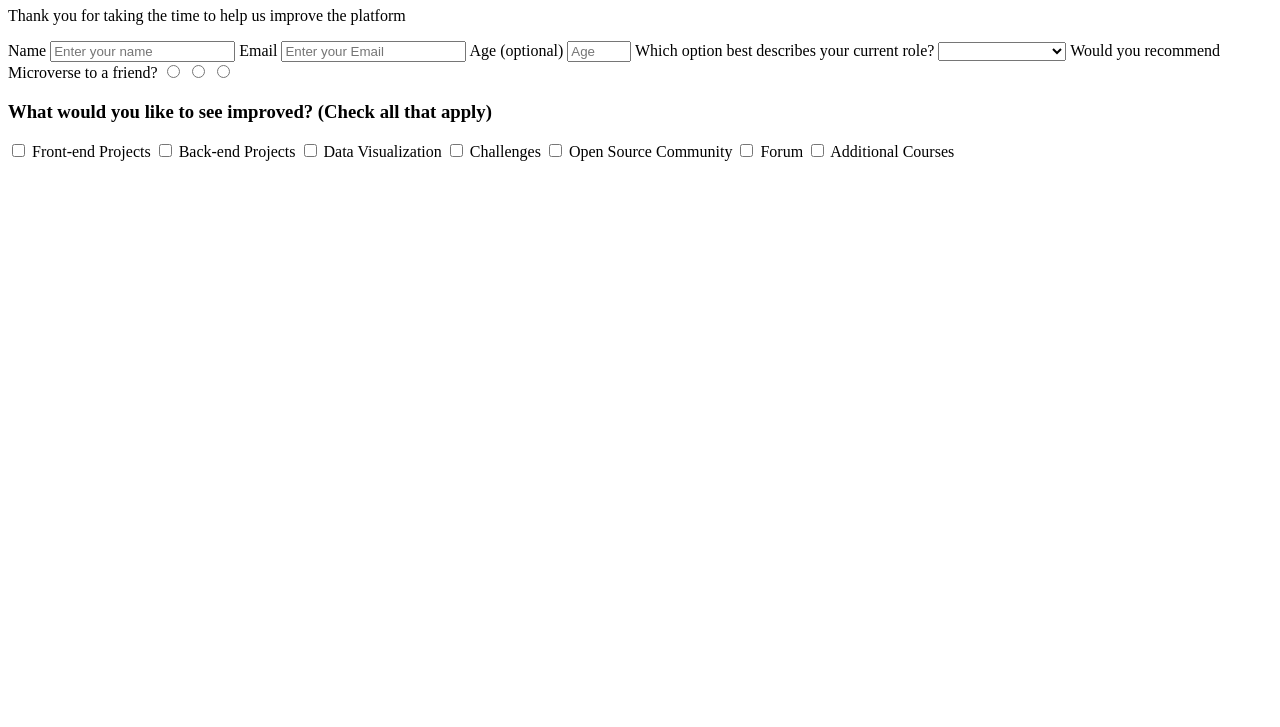
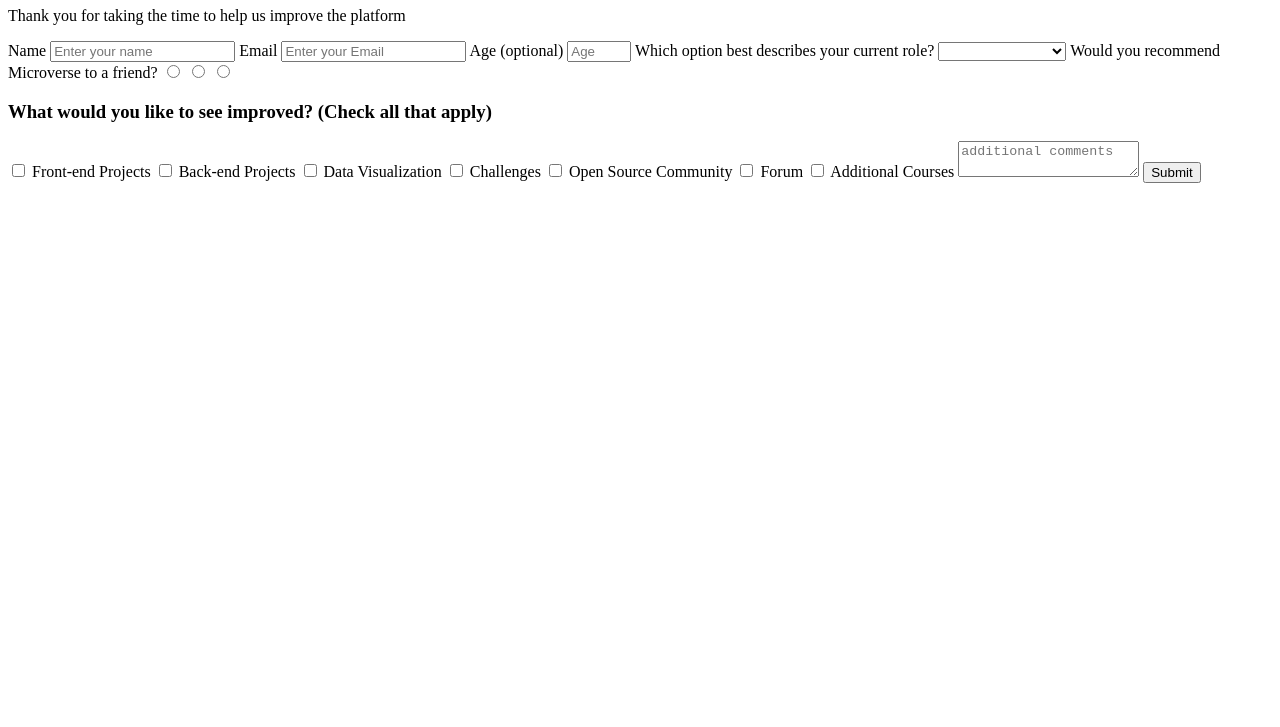
Before and after one commit to toliboff/tolib-and-kossi, a plain HTML site: page index.html in a window 1280 px wide. Shown: the part 73-800 px from the top of the page. Drawn offline with Linux system fonts and the light colour scheme.

Commit message:
added textera and submit

```diff
--- a/index.html
+++ b/index.html
@@ -62,6 +62,10 @@
 
      <input type="checkbox" value="Additional Courses" id="additional-courses">
      <label for="additional-courses">Additional Courses</label>
+
+     <textarea placeholder="additional comments"></textarea>
+
+     <input type="submit" id="submit">
    </form>
 
 
```
